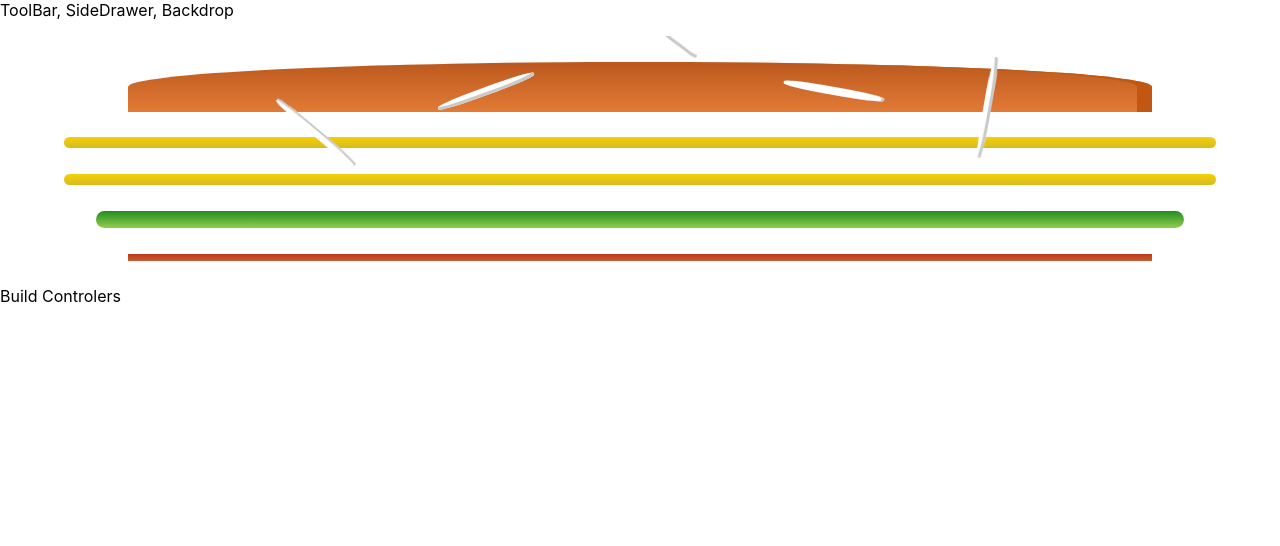
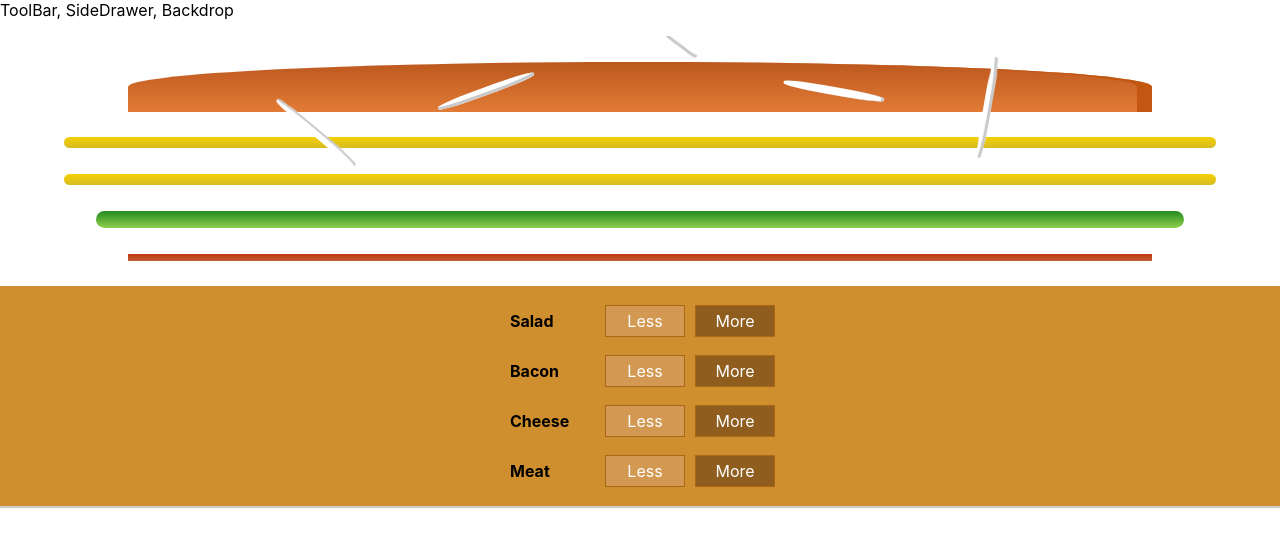
Before and after one commit to DipeshMaywade/burger-app, a React app: page / in a window 1280 px wide. Shown: the top 546 px of the page. Built offline with nearby package versions, Linux system fonts and the light colour scheme.

Commit message:
fix file import issue

```diff
--- a/src/components/Burger/BuildControls/BuildControls.js
+++ b/src/components/Burger/BuildControls/BuildControls.js
@@ -1,10 +1,22 @@
 import React from 'react'
-import classes from './Build.module.css'
+import classes from './BuildControls.module.css'
+import BuildControl from './BuildControl/BuildControl'
+
 
 export default function BuildControls(props) {
+
+    const controls = [
+        { label: 'Salad', type: 'salad' },
+        { label: 'Bacon', type: 'bacon' },
+        { label: 'Cheese', type: 'cheese' },
+        { label: 'Meat', type: 'meat' },
+    ];
+
     return (
-        <div>
-
+        <div className = {classes.BuildControls}>
+            {controls.map(ctrl => (
+                <BuildControl key={ctrl.label} label={ctrl.label}/>
+            ))}
         </div>
     )
 }
--- a/src/containers/BurgerBuilder/BurgerBuilder.js
+++ b/src/containers/BurgerBuilder/BurgerBuilder.js
@@ -1,5 +1,6 @@
 import React, { Component } from 'react'
 import Burger from '../../components/Burger/Burger'
+import BuildControls from '../../components/Burger/BuildControls/BuildControls'
 
 export default class BurgerBuilder extends Component {
 
@@ -16,7 +17,7 @@
         return (
             <div>
                 <Burger ingredients={this.state.ingredients} />
-                <div>Build Controlers</div>
+                <BuildControls/>
             </div>
         )
     }
```
